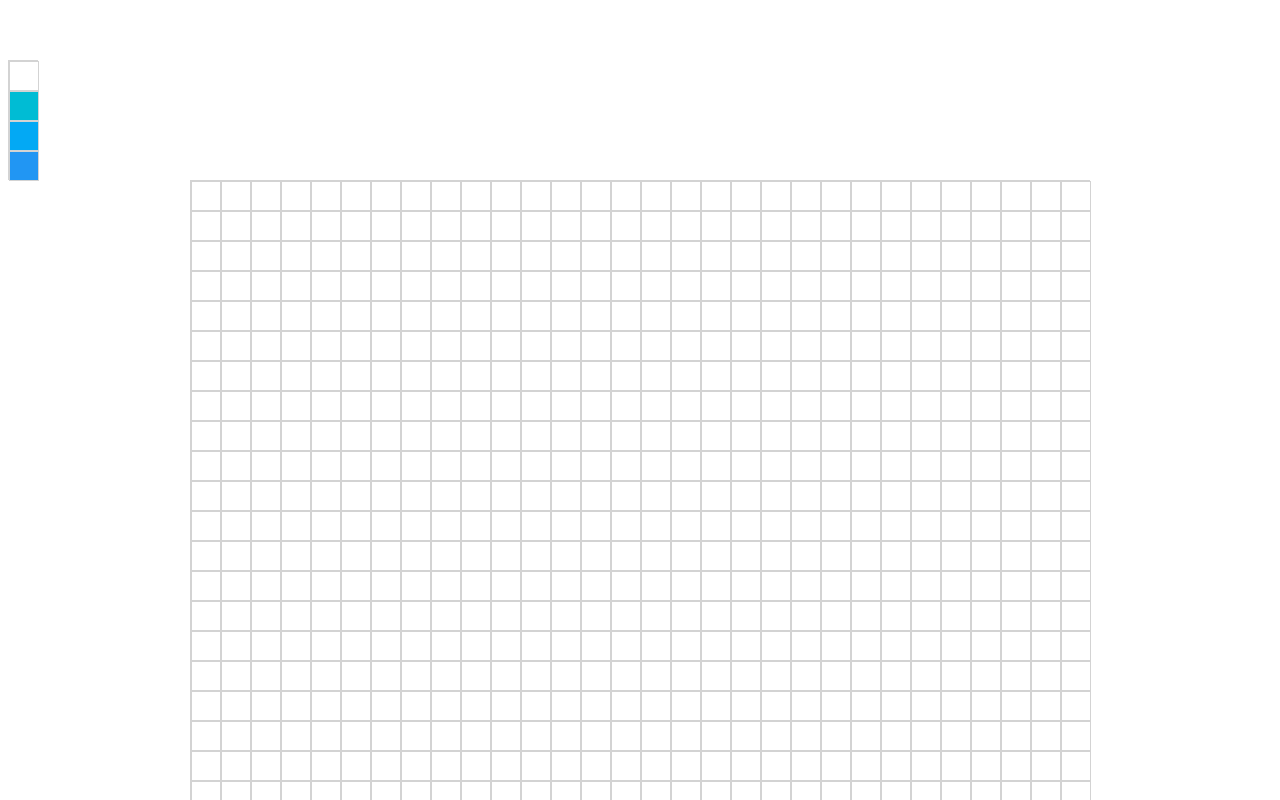
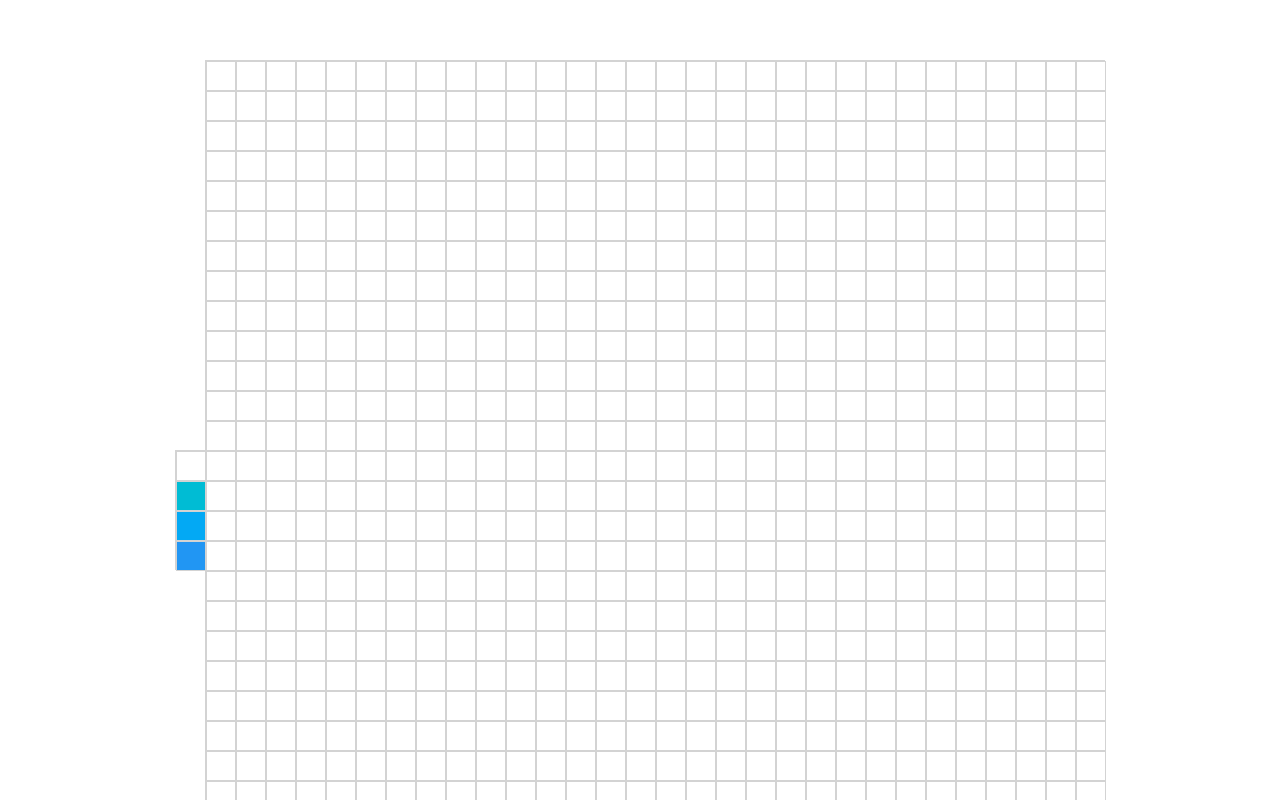
Before and after one commit to UmerSharif/vue-color-pixel, a Vue app: page /#/ in a window 1280 px wide. Shown: the top 800 px of the page. Built offline with nearby package versions, Linux system fonts and the light colour scheme.

Commit message:
app positioned

```diff
--- a/src/App.vue
+++ b/src/App.vue
@@ -45,6 +45,10 @@
         text-align: center;
         color: #2c3e50;
         margin-top: 60px;
+
+        display: flex;
+        justify-content: center;
+        align-items: center;
     }
 
 </style>
--- a/src/components/Canvas.vue
+++ b/src/components/Canvas.vue
@@ -27,10 +27,6 @@
 <style scoped lang="scss">
 .canvas {
 
-    display: flex;
-    justify-content: center;
-    align-items: center;
-
     .pixel-class {
         display: flex;
         flex-wrap: wrap;
```
